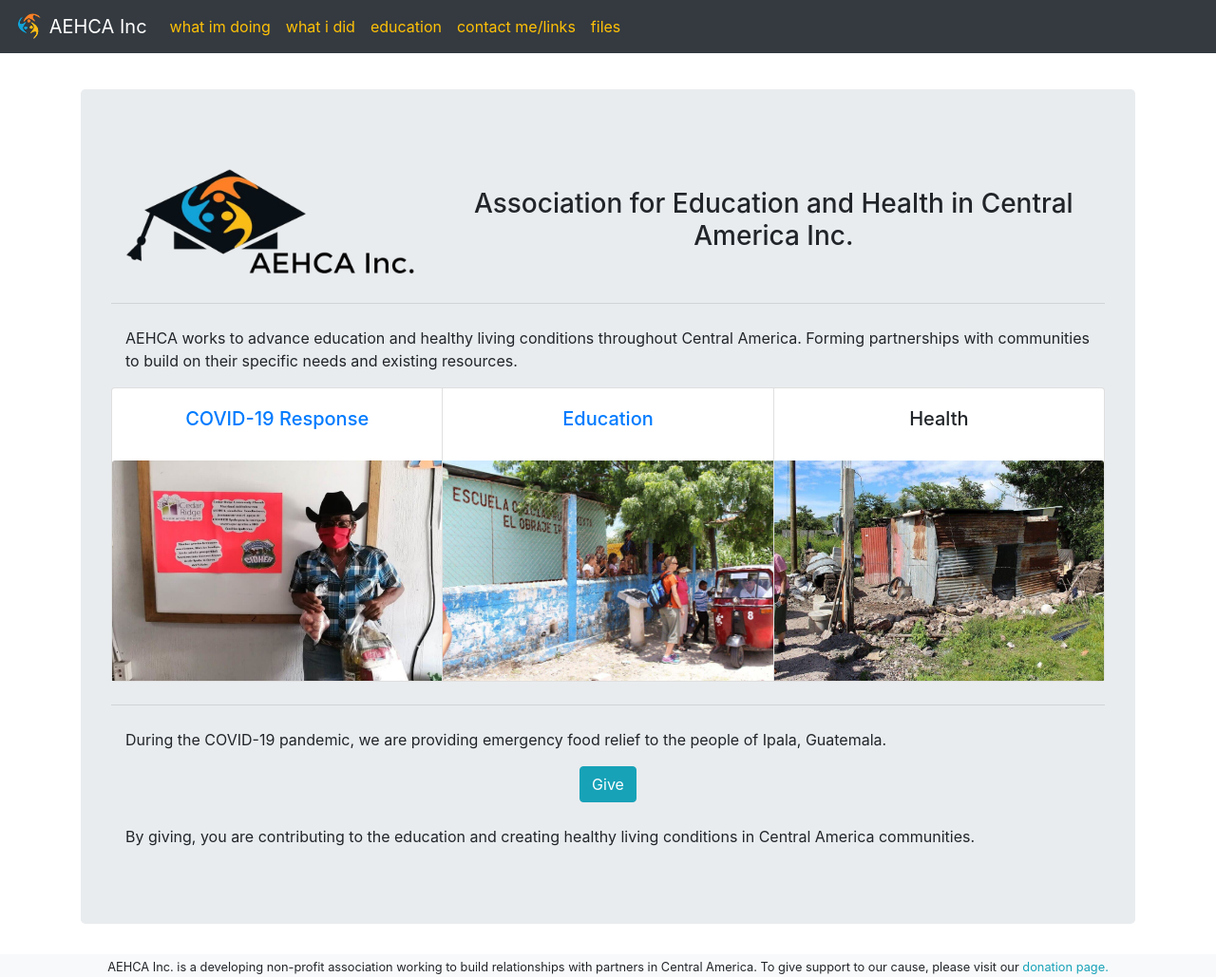
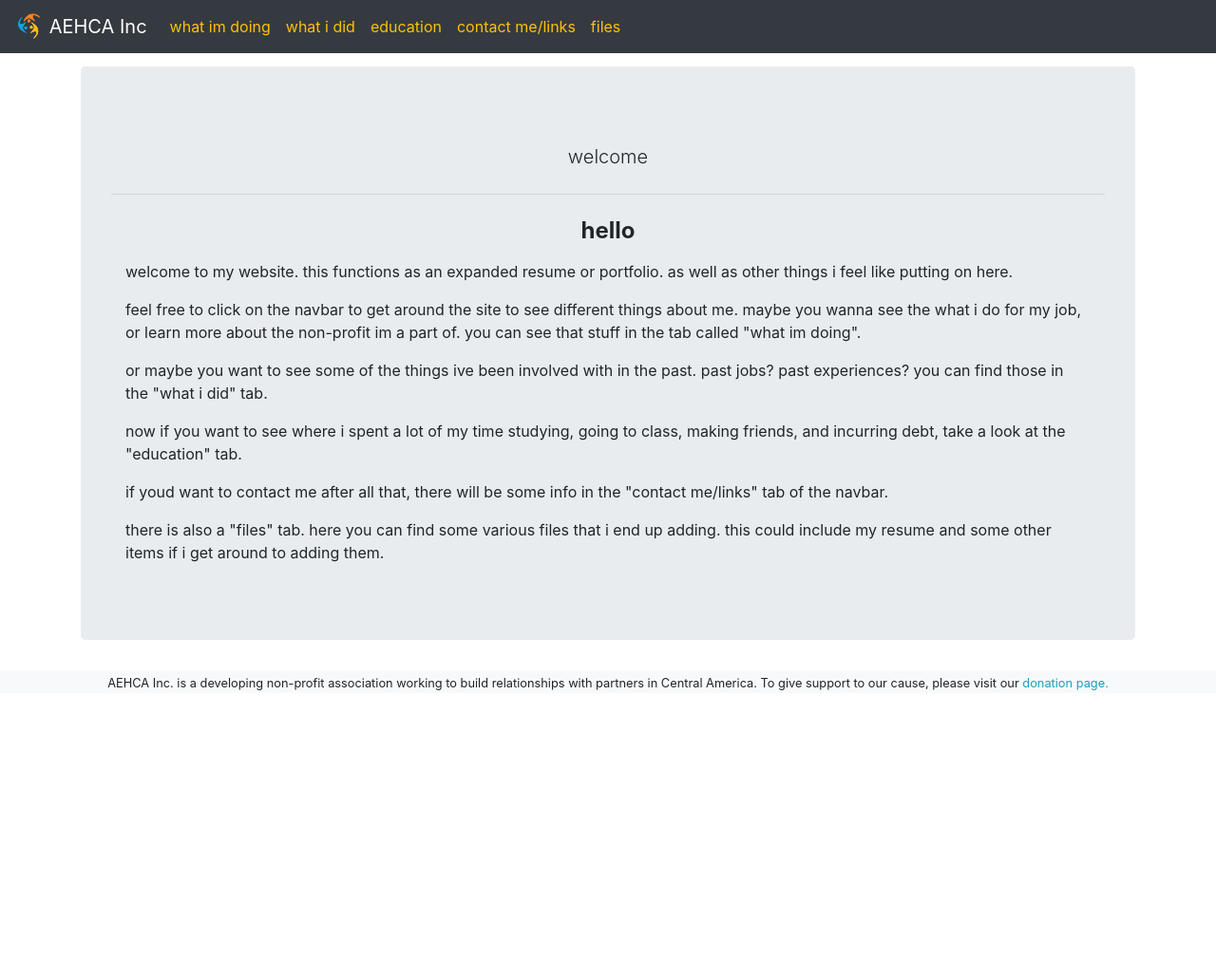
Before and after one commit to andrewp24/andrewp24.github.io, a Jekyll site: the page built from index.html, in a window 1280 px wide and 1029 px high. Shown: the whole window at 95% size. Built offline with Jekyll 4.4.1, drawn with Linux system fonts in a browser that asks for light colours.

Commit message:
Update index.html

```diff
--- a/index.html
+++ b/index.html
@@ -1,120 +1,50 @@
 ---
-title: Home
+title: welcome
 layout: default
 ---
 <main role="main">
   <div class="container-md">
-    <br>
     <div class="jumbotron">
       <p></p>
-      <div class="container">
-        <div class="row justify-content-center">
-          <div class="col-6 col-md-4">
-            <div class="display-4">
-              <img src="/images/home-logo.png" class="img-fluid float-left" alt="AEHCA Inc. logo">
+      <p class="lead text-center">{{ page.title }}</p>
+      <hr class="my-4">
+      <p></p>
+      <div class="media">
+        <div class="container">
+          <div class="row">
+            <div class="col">
+              <h4 class="font-weight-bolder text-center">hello</h4>
+              <p></p>
+              <div class="media-body">
+                welcome to my website. this functions as an expanded resume or portfolio. as well as other things i feel
+                like putting on here.
+                <p></p>
+                <p>feel free to click on the navbar to get around the site to see different things about me. maybe you
+                  wanna see the what i do for my job, or learn more about the non-profit im a part of. you can see that
+                  stuff in the tab called "what im doing".
+                </p>
+                <p></p>
+                <p>or maybe you want to see some of the things ive been involved with in the past. past jobs? past
+                  experiences? you can find those in the "what i did" tab.
+                </p>
+                <p></p>
+                <p>now if you want to see where i spent a lot of my time studying, going to class, making friends, and
+                  incurring debt, take a look at the "education" tab.
+                </p>
+                <p></p>
+                <p>if youd want to contact me after all that, there will be some info in the "contact me/links" tab of
+                  the navbar.
+                </p>
+                <p></p>
+                <p>there is also a "files" tab. here you can find some various files that i end up adding. this could
+                  include my resume and some other items if i get around to adding them.
+                </p>
+              </div>
             </div>
           </div>
-          <div class="col-md-8">
-            <br>
-            <h3 class="text-center">Association for Education and Health in Central America Inc.</h3>
-          </div>
         </div>
+        <p></p>
       </div>
-
-      <hr class="my-4">
-      <div class="container">
-        <p>AEHCA works to advance education and healthy living conditions throughout Central America.
-          Forming partnerships with communities to build on their specific needs and existing resources.
-        </p>
-      </div>
-      <div class="card-group">
-        <div class="card text-center">
-          {% for post in site.posts %}
-          {% if post.title == "2020 Response to Covid-19 in Central America" %}
-          <a href="{{ post.url }}">
-            {% endif %}
-            {% endfor %}
-            <div class="card-body">
-              <h5 class="card-title">COVID-19 Response</h5>
-              <p class="card-text"></p>
-            </div>
-            <img src="/images/covid19-resp.jpg" class="card-img-top" alt="ipala covid response image">
-        </div></a>
-        <div class="card text-center">
-          {% for post in site.posts %}
-          {% if post.title == "Education in Ipala, Guatemala" %}
-          <a href="{{ post.url }}">
-            {% endif %}
-            {% endfor %}
-            <div class="card-body">
-              <h5 class="card-title">Education</h5>
-              <p class="card-text"></p>
-            </div>
-            <img src="/images/education.jpg" class="card-img-top" alt="ipala education image">
-        </div></a>
-        <div class="card text-center">
-          <div class="card-body">
-            <h5 class="card-title">Health</h5>
-            <p class="card-text"></p>
-          </div>
-          <img src="/images/health.jpg" class="card-img-top" alt="ipala health image">
-        </div>
-      </div>
-
-      <hr class="my-4">
-      <div class="container">
-        <p>During the COVID-19 pandemic, we are providing emergency food relief to the people of Ipala,
-          Guatemala.
-        </p>
-        <div class="col text-center">
-          <a class="btn btn-info" href="/give.html" role="button">Give</a>
-        </div>
-        <p><br>
-          By giving, you are contributing to the education and creating healthy living conditions in Central America
-          communities.
-        </p>
-      </div>
-      <!--
-      <hr class="my-4">
-      <h4 class="mt-0">2019 Ipala Guatemala Trip Report</h4>
-      <p></p>
-      <div class="media">
-        <img src="/images/billy-small.png" class="mr-3 rounded" alt="Billy Earles, CEO">
-        <div class="media-body">
-          <h6 class="mt-0">Billy Earles, CEO <small class="text-muted">March 20, 2020</small></h6>
-          <p></p>
-          <p>In July of 2018, our CEO traveled to Ipala and returned with ideas and objectives. After
-            coordinating
-            with
-            all partners involved, it was decided that we would provide funding for projects within the
-            existing
-            project
-            list of the partnerships.</p>
-          <p>Our portion involved purchasing desks for the school at Poza de la Pila, smokeless stoves for
-            schools,
-            and additional books for school shortages. We gathered $2,975 by asking family and friends
-            to donate to
-            this
-            need.</p>
-          <p>In July of 2019, our CEO returned to Ipala and was pleased to see that the money was well
-            spent.
-            The school at Poza de la Pila received 23 right hand desks and 7 left hand desks.</p>
-        </div>
-      </div>
-      <p></p>
-      <div class="display-4">
-        <img src="/images/ipala.jpg" class="img-fluid rounded" alt="ipala, guatemala">
-      </div>
-      <p></p>
-      <div class="row">
-        <div class="col text-right">
-          {% for post in site.posts %}
-          {% if post.title == "2019 Ipala Guatemala Trip Report" %}
-          <a class="btn btn-info float-right" href="{{ post.url }}" role="button">Read more</a>
-          {% endif %}
-          {% endfor %}
-        </div>
-      </div>-->
     </div>
   </div>
 </main>
```
